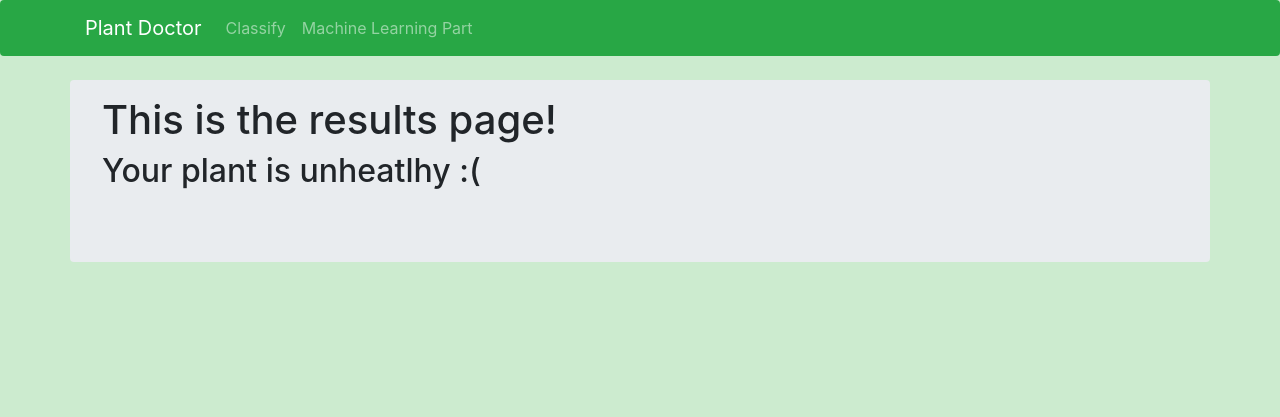
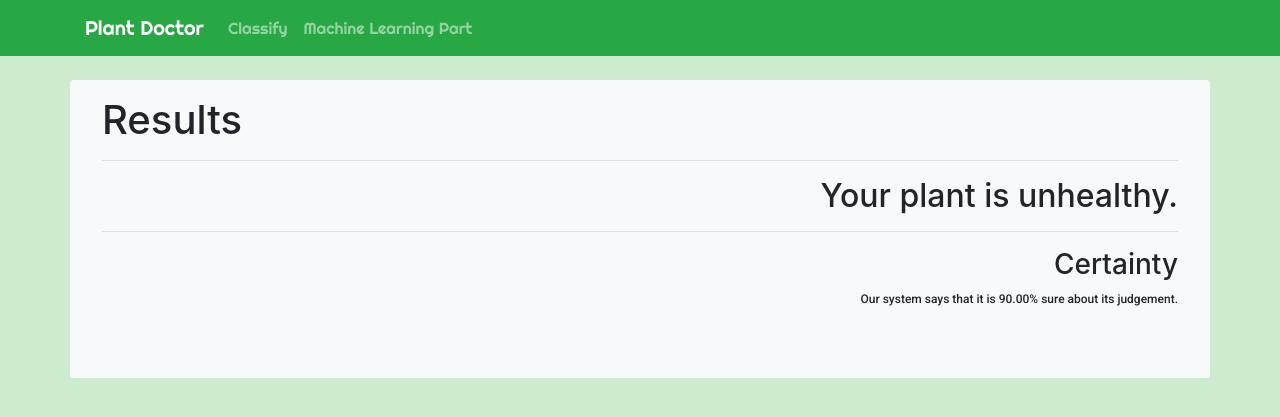
Before and after one commit to Sean1572/leafdoc, a Flask app: template templates/classify_post.html in a window 1280 px wide. Shown: the top 417 px of the page. Run offline with Flask 2, Linux system fonts and the light colour scheme; the template is opened without the code that fills it, so the values that code supplies are empty; some libraries are stand-ins or nearby versions.

Commit message:
Changed html text
Modified the font of the navbar, added end block for index page, and modified some CSS

```diff
--- a/templates/classify_post.html
+++ b/templates/classify_post.html
@@ -1,14 +1,26 @@
 {% extends 'layout.html' %}
 {% block title %}Plant Results {% endblock %}
+{% block styles %}
+    <style>
+        h2,h3,p{
+            text-align:right;
+        }
+    </style>
+{% endblock %}
 {% block body %}
-<div class='jumbotron container pt-3 rounded mt-4'>
+<div class='jumbotron container pt-3 rounded bg-light mt-4'>
     <div id='results'>
-        <h1>This is the results page!</h1>
+        <h1>Results</h1>
+        <hr>
         {% if results == 1 %}
             <h2>Your plant is healthy!</h2>
         {% else %}
-            <h2>Your plant is unheatlhy :(</h2>
+            <h2>Your plant is unhealthy.</h2>
         {% endif %}
+        <hr>
+        <h3>Certainty</h3>
+        <p>Our system says that it is 90.00% sure about its judgement.</p>
+
     </div>
 </div>
 {% endblock %}
--- a/templates/home.html
+++ b/templates/home.html
@@ -49,4 +49,10 @@
             </div>
         </div>
     </div>
+    <div id='closer' class='rounded'>
+        <div class='container'>
+            <p>This project was made during the 2020 SPIS Summer program, created by Sean Perry and Alexander Jensen.</p>
+            <a>Github goes here</a>
+        </div>
+    </div>
  {% endblock %}
--- a/templates/layout.html
+++ b/templates/layout.html
@@ -8,13 +8,31 @@
     <!-- Bootstrap -->
     <!-- Latest compiled and minified CSS -->
     <link rel="stylesheet" href="https://maxcdn.bootstrapcdn.com/bootstrap/4.0.0/css/bootstrap.min.css" integrity="sha384-Gn5384xqQ1aoWXA+058RXPxPg6fy4IWvTNh0E263XmFcJlSAwiGgFAW/dAiS6JXm" crossorigin="anonymous">
-
-    <title> {% block title %}{% endblock %} - My Webpage</title>
+    <link href="https://fonts.googleapis.com/css2?family=Righteous&family=Roboto:wght@500&display=swap" rel="stylesheet">
+    <title> {% block title %}{% endblock %} - Plant Checkup</title>
     {% block styles %}{% endblock %}
     <link  rel="stylesheet" type="text/css" href="{{ url_for('static', filename='style.css') }}">
+
     <style>
         body{
             background-color:rgba(03,155,15,.2);
+        }
+        #content{
+            height:100%;
+            padding:auto;
+        }
+        #closer{
+            height:15%;
+            text-align:left;
+            background-color:lightgreen;
+            margin-top: 10%;
+            padding: 2% 0 2% 0;
+            border-top:1px solid green;
+        }
+        #closer>.container>a,p{
+            font-family:'Roboto', sans-serif;
+            font-size:12px;
+            margin-bottom:6px;
         }
     </style>
   </head>
@@ -25,7 +43,9 @@
     {% if alerts %}
         {% for alert in alerts %}
             <div class='alert alert-danger alert-dismissable fade show' role='alert'>
-                {{alert}}
+                <div class='container'>
+                    {{alert}}
+                </div>
             </div>
         {% endfor %}
     {% endif %}
--- a/templates/navbar.html
+++ b/templates/navbar.html
@@ -1,11 +1,11 @@
 <!-- BLOCK 1 -->
-<nav class="navbar navbar-expand-sm navbar-dark bg-success rounded">
-  <div class='container'>
+<nav class="navbar navbar-expand-sm navbar-dark bg-success">
+  <div class='container' style="font-family:'Righteous', cursive;font-size:16px;">
     <!-- BLOCK 2 -->
     <!-- Brand and toggle button get grouped for better mobile display -->
         <a class="navbar-brand" href="/">Plant Doctor</a>
         <button type="button" class="navbar-toggler" data-toggle="collapse" data-target="#bs-example-navbar-collapse-1" aria-controls="bs-example-navbar-collapse-1" aria-expanded="false" aria-label="Toggle navigation">
-            <span class="navbar-toggler-icon" />
+            <span class="navbar-toggler-icon">
         </button>
 
         <div class="collapse navbar-collapse" id="bs-example-navbar-collapse-1">
```
Also changed, not shown: templates/classify_get.html (+10 -1 lines). Lines whose indentation alone changed are shown as unchanged.
